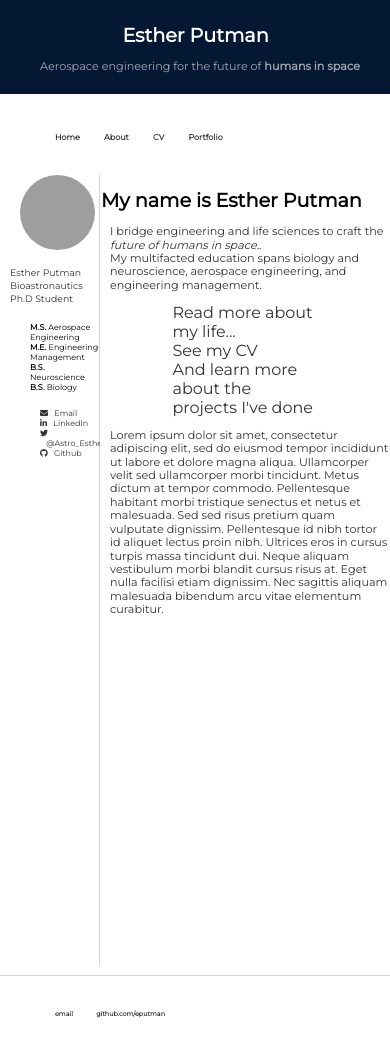
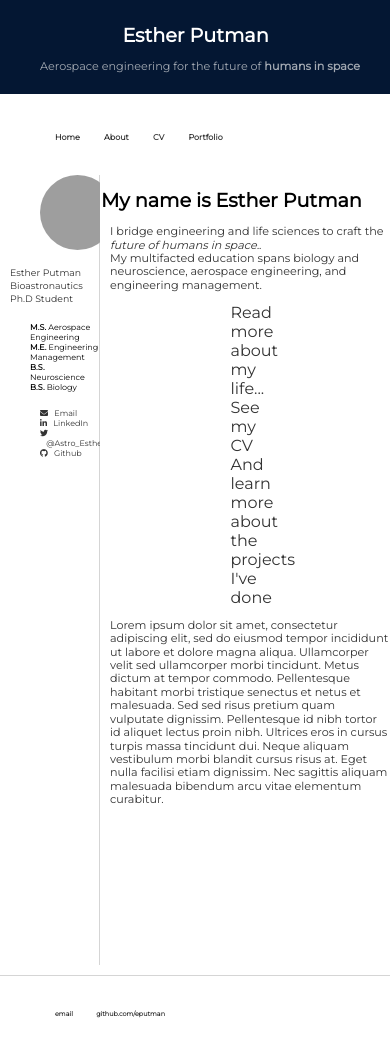
Before and after one commit to eputman/eputman.github.io, a Jekyll site: the page built from index.html, in a window 390 px wide. Built offline with Jekyll 4.4.1, drawn with Linux system fonts in a browser that asks for light colours; nearby versions of some CDN libraries; grey boxes are pictures that could not be loaded.

Commit message:
Update main.css

```diff
--- a/css/main.css
+++ b/css/main.css
@@ -215,4 +215,7 @@
     font-size: 0.5em;
     margin: 0px;
   }
+  .center{
+    width: 10%
+  }
 }
```
